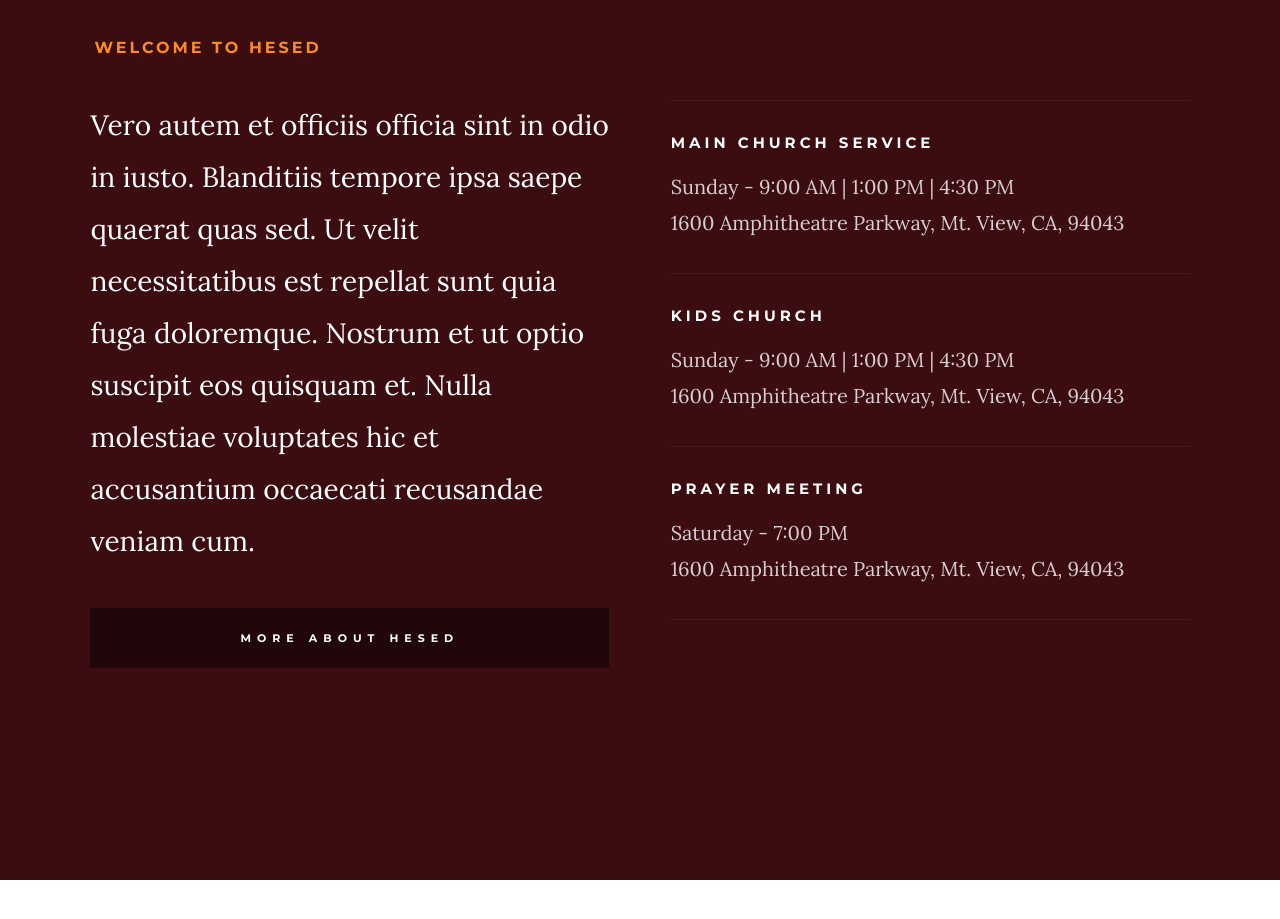
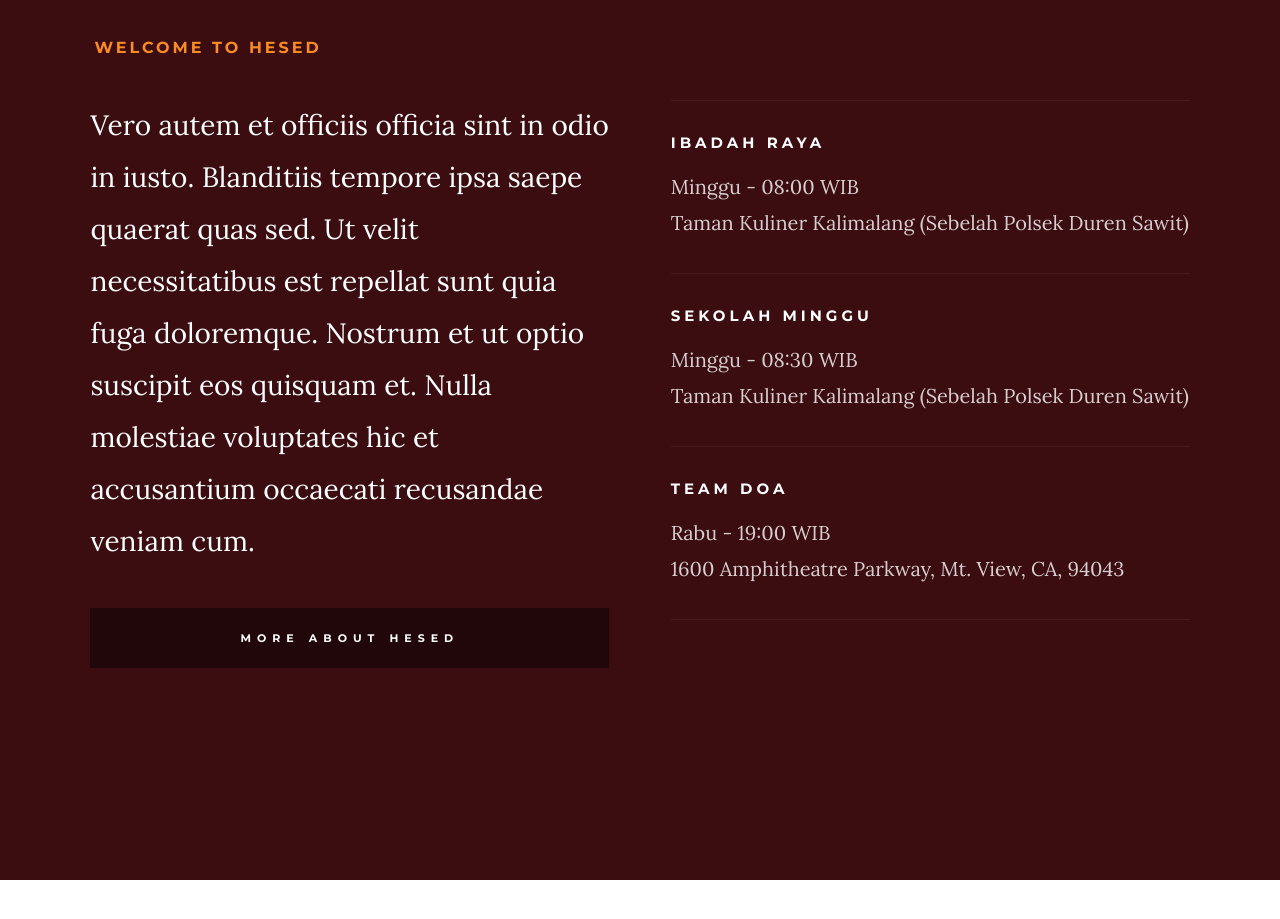
Before and after one commit to gksiantiokhia/antiokhia, a plain HTML site: page index.html in a window 1280 px wide. Shown: the part 980-1899 px from the top of the page. Drawn offline with nearby package versions, Linux system fonts and the light colour scheme.

Commit message:
Update konten website gereja terbaru

```diff
--- a/index.html
+++ b/index.html
@@ -5,7 +5,7 @@
     <!--- basic page needs
     ================================================== -->
     <meta charset="utf-8">
-    <title>Hesed</title>
+    <title>GKSI ANTIOKHIA</title>
     <meta name="description" content="">
     <meta name="author" content="">
 
@@ -134,23 +134,23 @@
             <div class="column large-half medium-full">
                 <ul class="about-sched">
                     <li>
-                        <h4>Main Church Service</h4>
+                        <h4>Ibadah Raya</h4>
                         <p>
-                        Sunday - 9:00 AM | 1:00 PM | 4:30 PM <br>
-                        1600 Amphitheatre Parkway, Mt. View, CA, 94043
+                        Minggu - 08:00 WIB <br>
+                        Taman Kuliner Kalimalang (Sebelah Polsek Duren Sawit)
                         </p>
                     </li>
                     <li>
-                        <h4>Kids Church</h4>
+                        <h4>Sekolah Minggu</h4>
                         <p>
-                        Sunday - 9:00 AM | 1:00 PM | 4:30 PM <br>
-                        1600 Amphitheatre Parkway, Mt. View, CA, 94043
+                        Minggu - 08:30 WIB <br>
+                        Taman Kuliner Kalimalang (Sebelah Polsek Duren Sawit)
                         </p>
                     </li>
                     <li>
-                        <h4>Prayer Meeting</h4>
+                        <h4>Team Doa</h4>
                         <p>
-                        Saturday - 7:00 PM <br>
+                        Rabu - 19:00 WIB <br>
                         1600 Amphitheatre Parkway, Mt. View, CA, 94043
                         </p>
                     </li>
```
